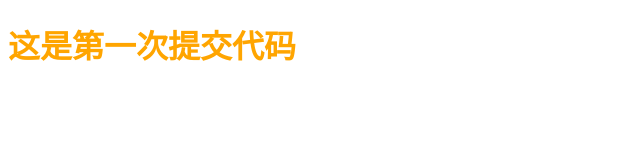
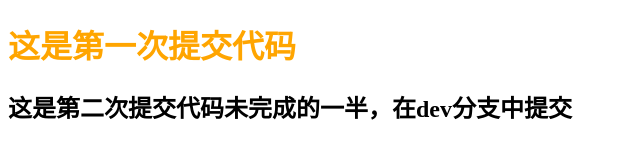
Before and after one commit to wjb-xqx/git-study, a plain HTML site: page index.html in a window 1280 px wide. Shown: the whole page, without its empty margins (0-640 px from the left). Drawn offline with Linux system fonts and the light colour scheme.

Commit message:
dev分支中提交的一半

```diff
--- a/index.html
+++ b/index.html
@@ -14,6 +14,7 @@
 <body>
     <div class="box">
         <h1>这是第一次提交代码</h1>
+        <h2>这是第二次提交代码未完成的一半，在dev分支中提交</h2>
     </div>
 </body>
 </html>
```
